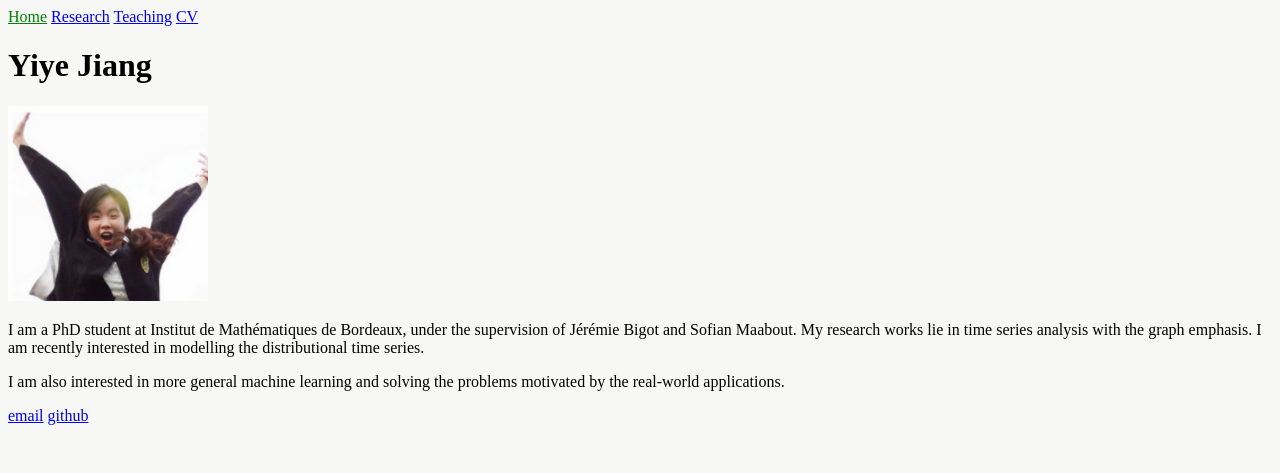
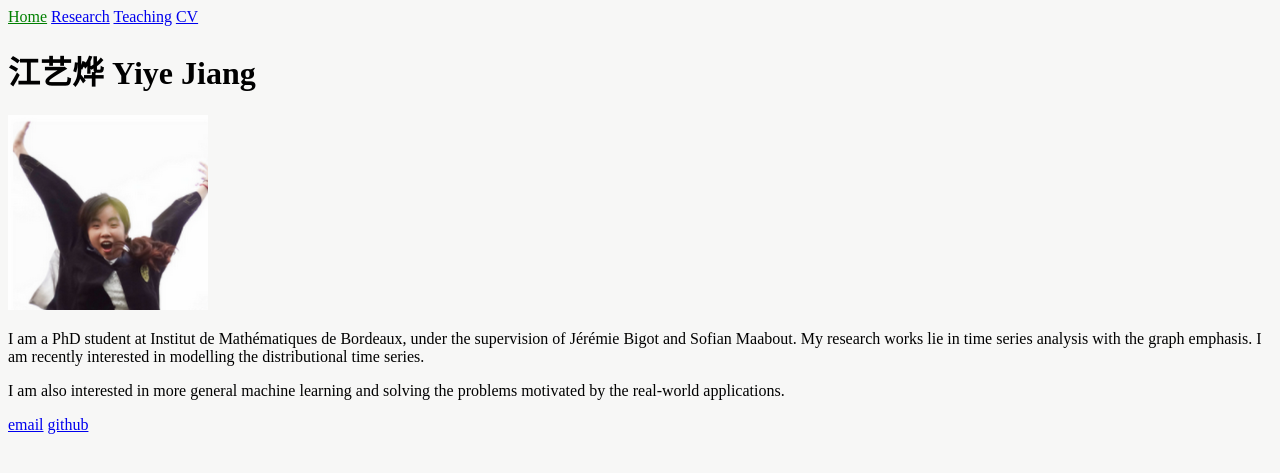
Before and after one commit to yiyej/yiyej.github.io, a Jekyll site: the page built from index.html, in a window 1280 px wide. Shown: the top 473 px of the page. Built offline with Jekyll 4.4.1, drawn with Linux system fonts in a browser that asks for light colours.

Commit message:
Update index.html

```diff
--- a/index.html
+++ b/index.html
@@ -3,7 +3,7 @@ layout: default
 title: Home
 ---
 
-<h1>Yiye Jiang</h1>
+<h1>江艺烨 Yiye Jiang</h1>
 <img src="{{site.baseurl}}/assets/images/ID.png" width="200" height="195">
 
 <p>
```
